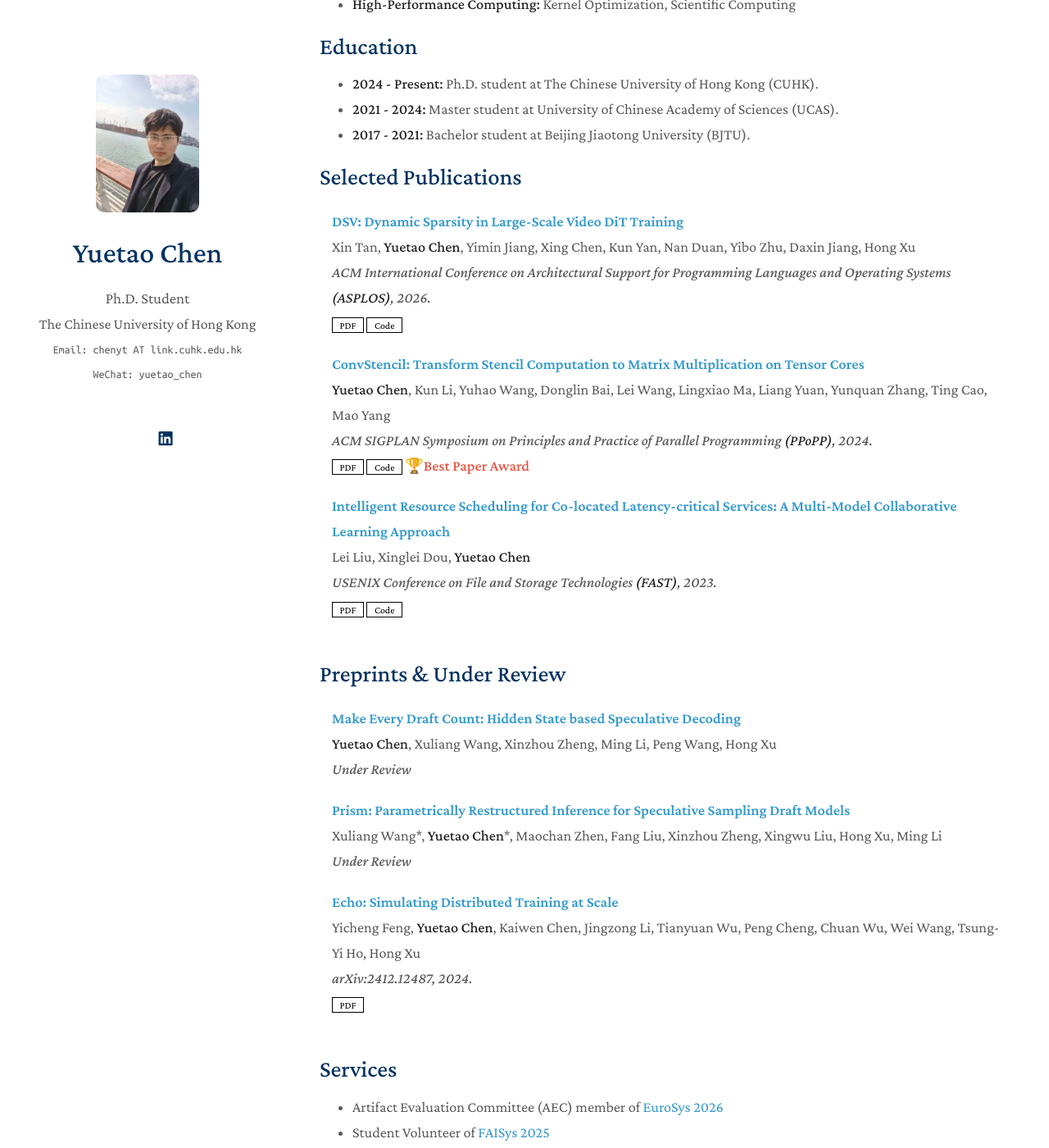
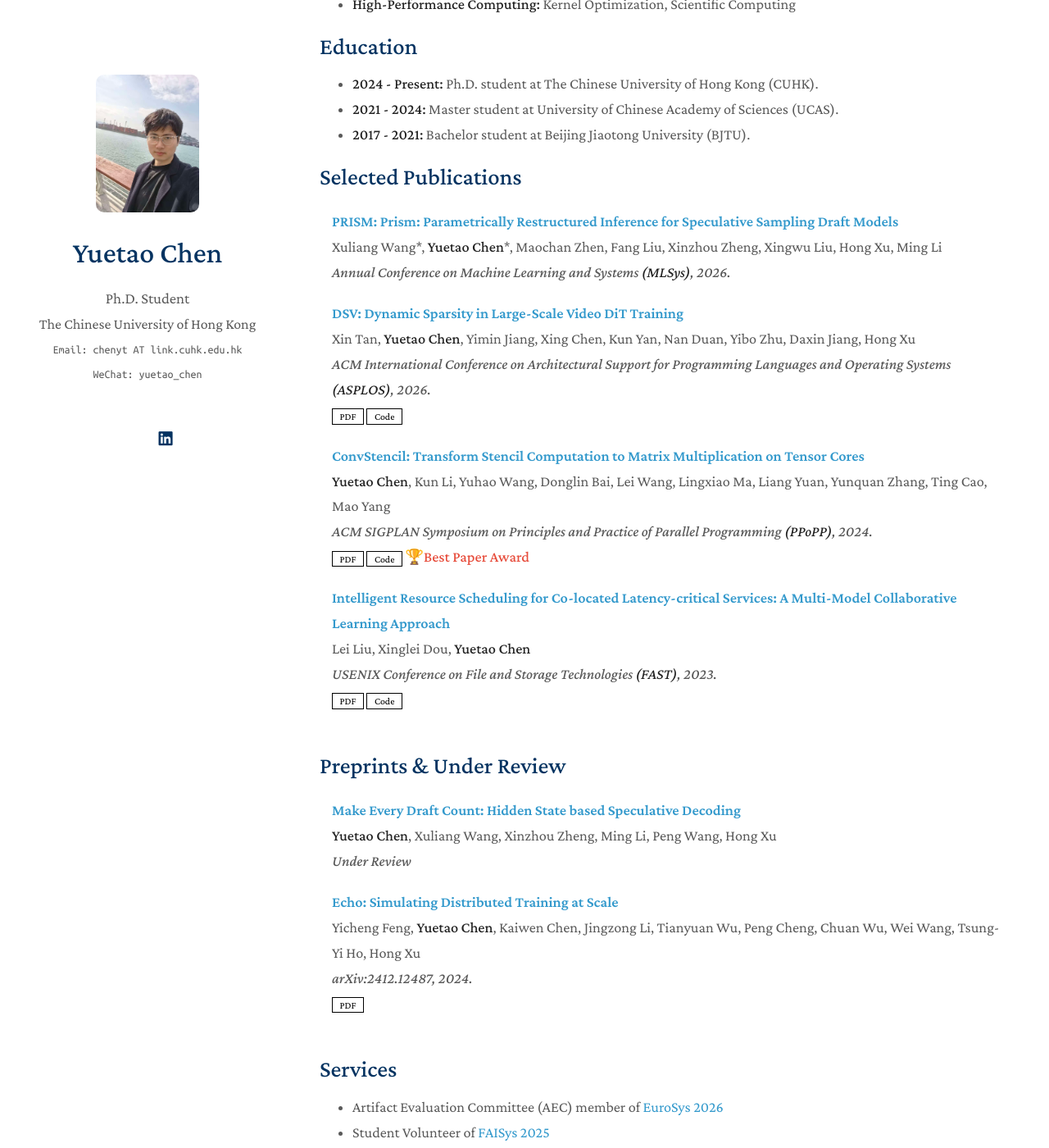
Before and after one commit to chenytpersonalpage/chenytpersonalpage.github.io, a Jekyll site: the page built from index.md, in a window 1280 px wide and 1400 px high, scrolled down 351 px. Shown: the whole window at 82% size. Built offline with Jekyll 4.4.1, drawn with Linux system fonts in a browser that asks for light colours; a style sheet for code colours, icons or effects is not loaded.

Commit message:
Update mlsys

```diff
--- a/_data/publications.yml
+++ b/_data/publications.yml
@@ -1,5 +1,11 @@
 # 已发表论文
 published:
+
+  - title: "PRISM: Prism: Parametrically Restructured Inference for Speculative Sampling Draft Models"
+    authors: Xuliang Wang*, <strong>Yuetao Chen</strong>*, Maochan Zhen, Fang Liu, Xinzhou Zheng, Xingwu Liu, Hong Xu, Ming Li
+    conference_short: MLSys
+    conference: Annual Conference on Machine Learning and Systems <strong>(MLSys)</strong>, 2026.
+
 
   - title: "DSV: Dynamic Sparsity in Large-Scale Video DiT Training"
     authors: Xin Tan, <strong>Yuetao Chen</strong>, Yimin Jiang, Xing Chen, Kun Yan, Nan Duan, Yibo Zhu, Daxin Jiang, Hong Xu
@@ -39,9 +45,9 @@
     # code: https://github.com/xxx
     # preprint: https://arxiv.org/abs/xxxx.xxxxx
 
-  - title: "Prism: Parametrically Restructured Inference for Speculative Sampling Draft Models"
-    authors: Xuliang Wang*, <strong>Yuetao Chen</strong>*, Maochan Zhen, Fang Liu, Xinzhou Zheng, Xingwu Liu, Hong Xu, Ming Li
-    conference: Under Review
+  # - title: "Prism: Parametrically Restructured Inference for Speculative Sampling Draft Models"
+  #   authors: Xuliang Wang*, <strong>Yuetao Chen</strong>*, Maochan Zhen, Fang Liu, Xinzhou Zheng, Xingwu Liu, Hong Xu, Ming Li
+  #   conference: Under Review
 
   - title: "Echo: Simulating Distributed Training at Scale"
     authors: Yicheng Feng, <strong>Yuetao Chen</strong>, Kaiwen Chen, Jingzong Li, Tianyuan Wu, Peng Cheng, Chuan Wu, Wei Wang, Tsung-Yi Ho, Hong Xu
```
